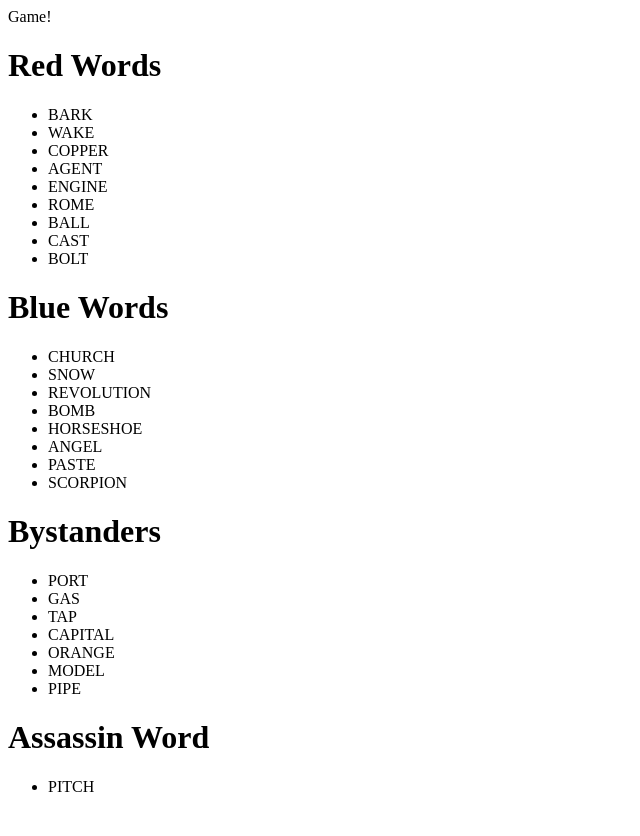
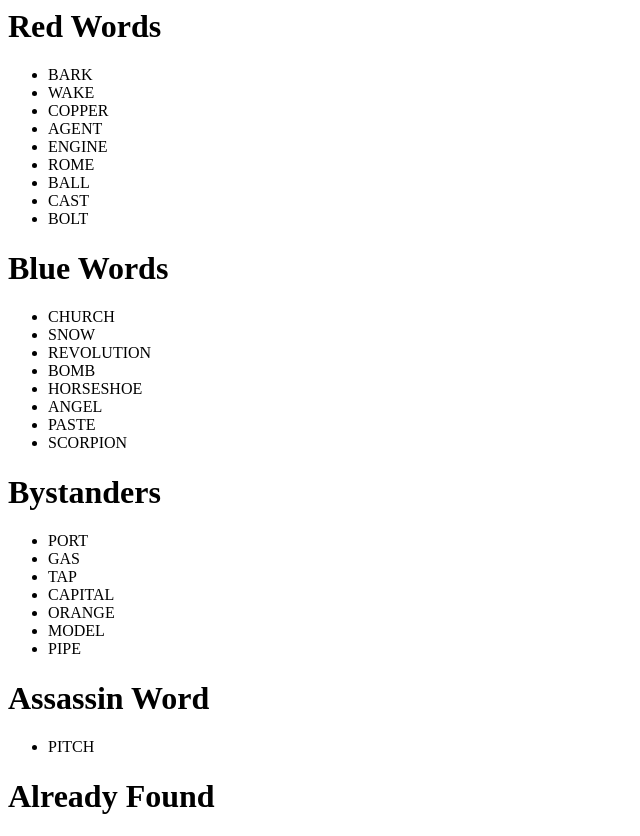
Before and after one commit to edwindo/codenames, a Django app: page /game/codemaster/ in a window 1280 px wide. Shown: the whole page, without its empty margins (0-640 px from the left). Before the commit the page ends 792 px from the top, so only its background shows below. Run offline with Django 3.2, Linux system fonts and the light colour scheme; data comes from the database, SQL or seed files in the repository; both versions use the stored data as it was after the commit.

Commit message:
added accessability features

```diff
--- a/game/templates/game/codemaster.html
+++ b/game/templates/game/codemaster.html
@@ -1,4 +1,6 @@
-Game!
+<head>
+<meta http-equiv="refresh" content="5">
+</head>
 
 <h1>Red Words</h1>
 <ul>
@@ -25,3 +27,10 @@
 <ul>
 	<li>{{ assassinCard.word }}</li>
 </ul>
+
+<h1>Already Found</h1>
+<ul>
+	{% for card in already_found %}
+		<li>{{ card.word }}</li>
+	{% endfor %}
+</ul>
--- /dev/null
+++ b/game/templates/game/gg.html
@@ -0,0 +1,3 @@
+Game Over! The assassin word was chosen.
+
+<p><a href='generate_board/'>Play Again?</a></p>
--- a/game/urls.py
+++ b/game/urls.py
@@ -6,5 +6,6 @@
 	url(r'^$', views.index, name='index'),
 	url(r'^generate_board/$', views.generate_board, name='generate_board'),
 	url(r'^toggle_card/(?P<card_id>[0-9]+)/$', views.toggle_card, name='toggle_card'),
-	url(r'^codemaster/$', views.codemaster, name='codemaster')
+	url(r'^codemaster/$', views.codemaster, name='codemaster'),
+	#url(r'^gg/$', views.index, name='gg')
 ]
--- a/game/views.py
+++ b/game/views.py
@@ -19,6 +19,8 @@
 			red_count += 1
 		if card.color == "blue" and not card.visibility:
 			blue_count += 1
+		if card.color == "black" and card.visibility:
+			return render(request, 'game/gg.html')
 	context = {'card_list': card_list, 'red_count': red_count, 'blue_count': blue_count}
 	return render(request, 'game/index.html', context)
 
@@ -80,16 +82,20 @@
 	red_list = []
 	blue_list = []
 	yellow_list = []
+	already_found = []
 
 	for card in card_list:
-		if card.color == "red":
+		if card.color == "red" and not card.visibility:
 			red_list.append(card)
-		if card.color == "blue":
+		elif card.color == "blue" and not card.visibility:
 			blue_list.append(card)
-		if card.color == "yellow":
+		elif card.color == "yellow"and not card.visibility:
 			yellow_list.append(card)
-		if card.color == "black":
+		elif card.color == "black":
 			assassinCard = card
+		else:
+			already_found.append(card)
 
-	context = {'red_list':red_list, 'blue_list':blue_list, 'yellow_list':yellow_list, 'assassinCard':assassinCard}
+
+	context = {'red_list':red_list, 'blue_list':blue_list, 'yellow_list':yellow_list, 'assassinCard':assassinCard, 'already_found':already_found}
 	return render(request, 'game/codemaster.html', context)
```
Also changed, not shown: db.sqlite3.
